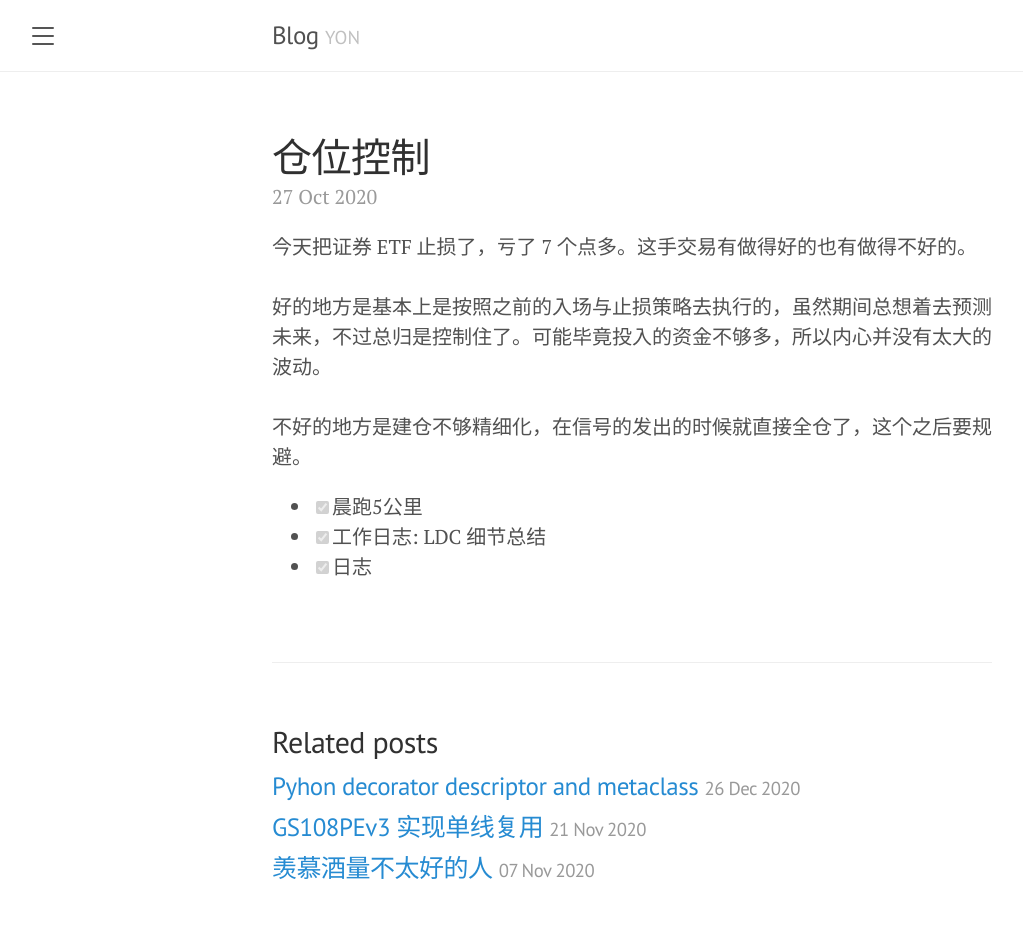
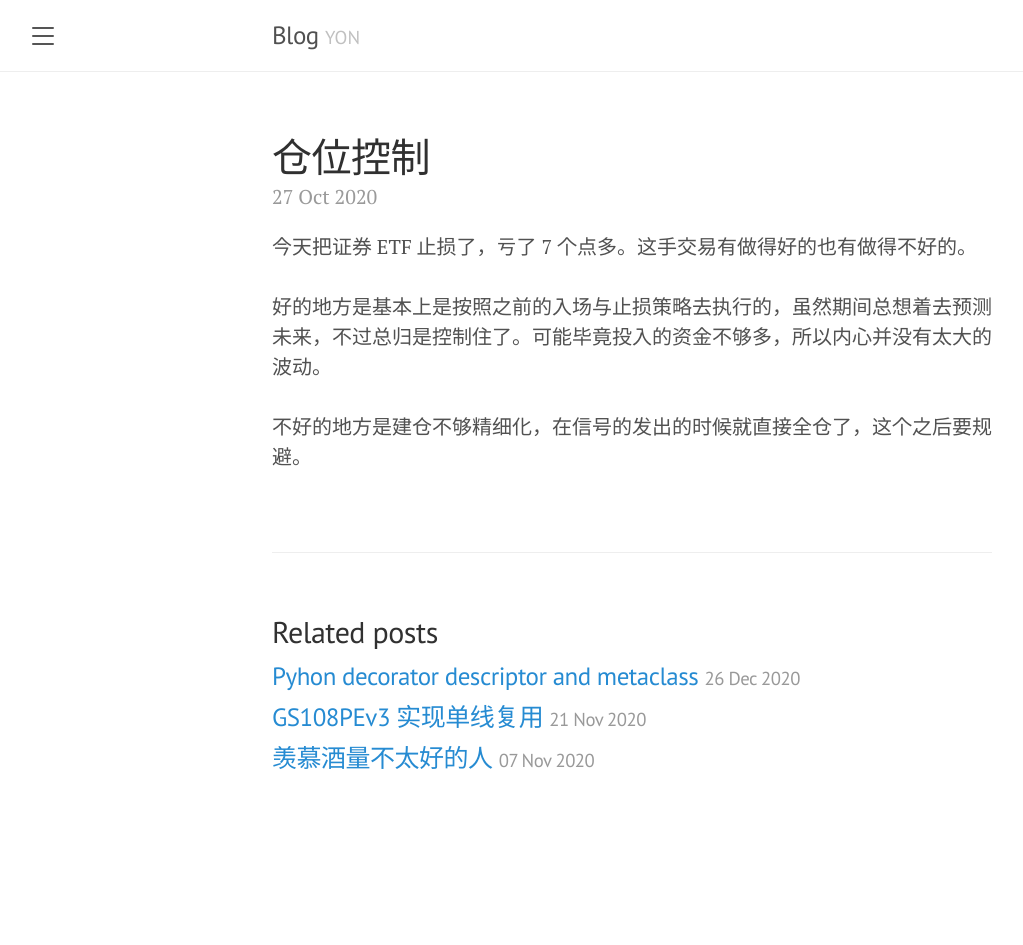
Before and after one commit to yoncise/yoncise.github.io, a Jekyll site: the page built from _posts/2020/2020-10-27-15061738.md, in a window 1280 px wide. Shown: the whole page, without its empty margins (8-1031 px from the left). Built offline with Jekyll 4.4.1, drawn with Linux system fonts in a browser that asks for light colours; after the commit the page ends 900 px from its top, so only the background shows below that.

Commit message:
sync from yuque

```diff
--- a/_posts/2020/2020-10-27-15061738.md
+++ b/_posts/2020/2020-10-27-15061738.md
@@ -4,8 +4,4 @@ title: 仓位控制
 ---
 今天把证券 ETF 止损了，亏了 7 个点多。这手交易有做得好的也有做得不好的。<br />
 <br />好的地方是基本上是按照之前的入场与止损策略去执行的，虽然期间总想着去预测未来，不过总归是控制住了。可能毕竟投入的资金不够多，所以内心并没有太大的波动。<br />
-<br />不好的地方是建仓不够精细化，在信号的发出的时候就直接全仓了，这个之后要规避。<br />
-
-- [x] 晨跑5公里
-- [x] 工作日志: LDC 细节总结
-- [x] 日志
+<br />不好的地方是建仓不够精细化，在信号的发出的时候就直接全仓了，这个之后要规避。
```
